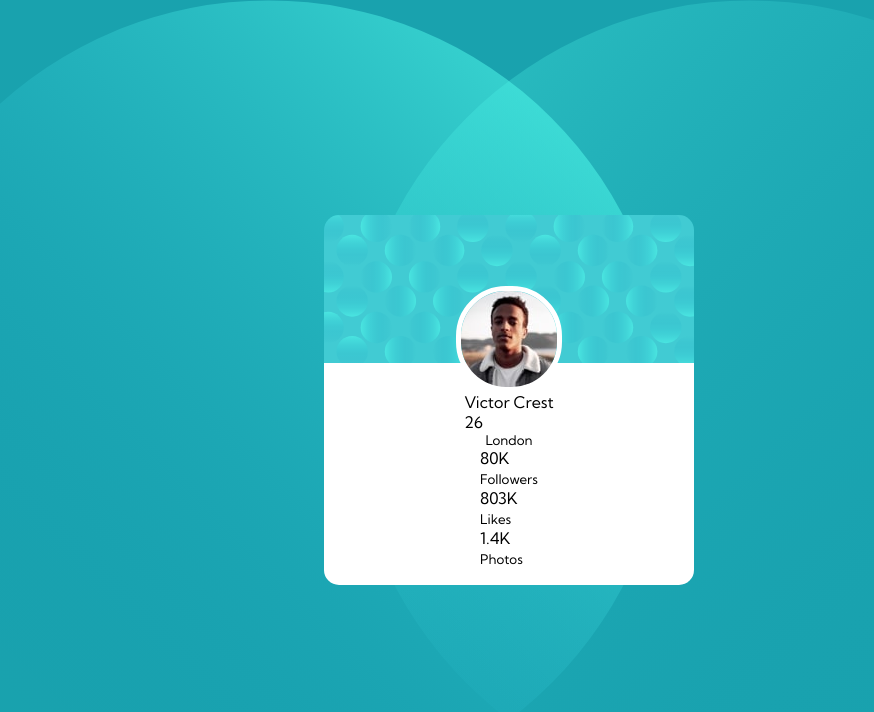
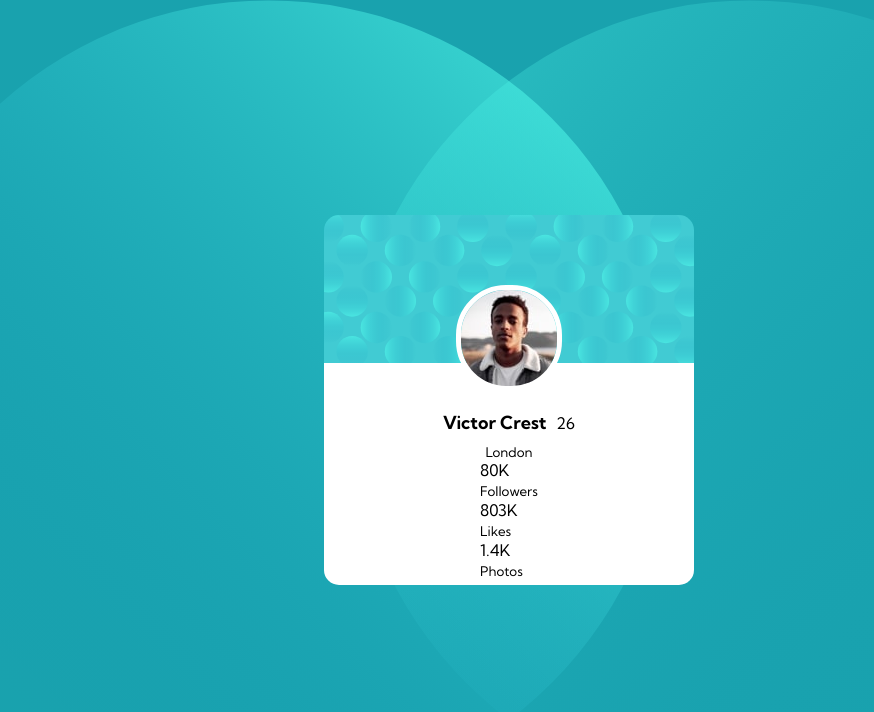
Before and after one commit to napalm-git/profile-card-component, a website: page index.html in a window 1280 px wide. Shown: the whole page, without its empty margins (131-1005 px from the left). Drawn offline with Linux system fonts and the light colour scheme.

Commit message:
style user info

```diff
--- a/index.html
+++ b/index.html
@@ -37,7 +37,7 @@
           alt="user-image"
           class="user-image"
         />
-        <div class="name-age">
+        <div class="user-info">
           <p class="user-name">Victor Crest</p>
           <p class="user-age">26</p>
         </div>
--- a/sass/main.scss
+++ b/sass/main.scss
@@ -45,5 +45,19 @@ body {
       border: 5px solid $color-white;
       margin-top: 50%;
     }
+
+    .user-name {
+      font-size: $fs-text;
+      font-weight: $fw-bold;
+    }
+
+    .user-info {
+      display: flex;
+      align-items: center;
+      justify-content: center;
+      gap: 10px;
+      margin-top: $m-l;
+      margin-bottom: $m-n;
+    }
   }
 }
```
Also changed, not shown: css/main.css.
